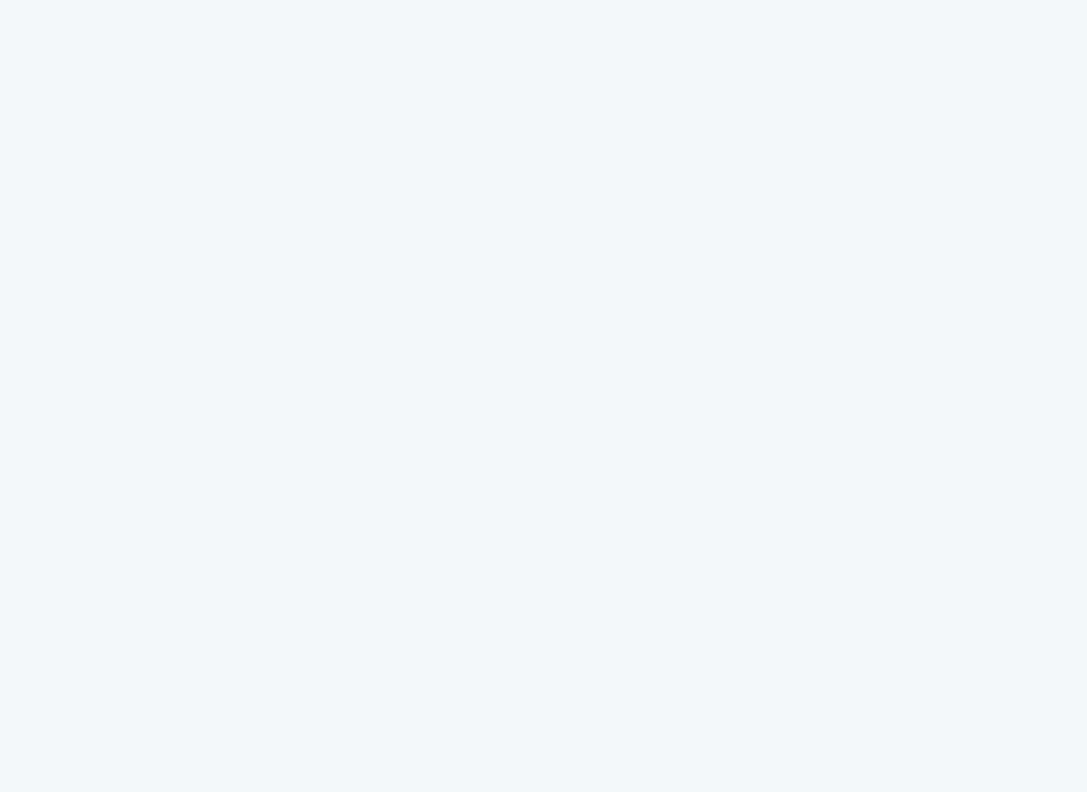
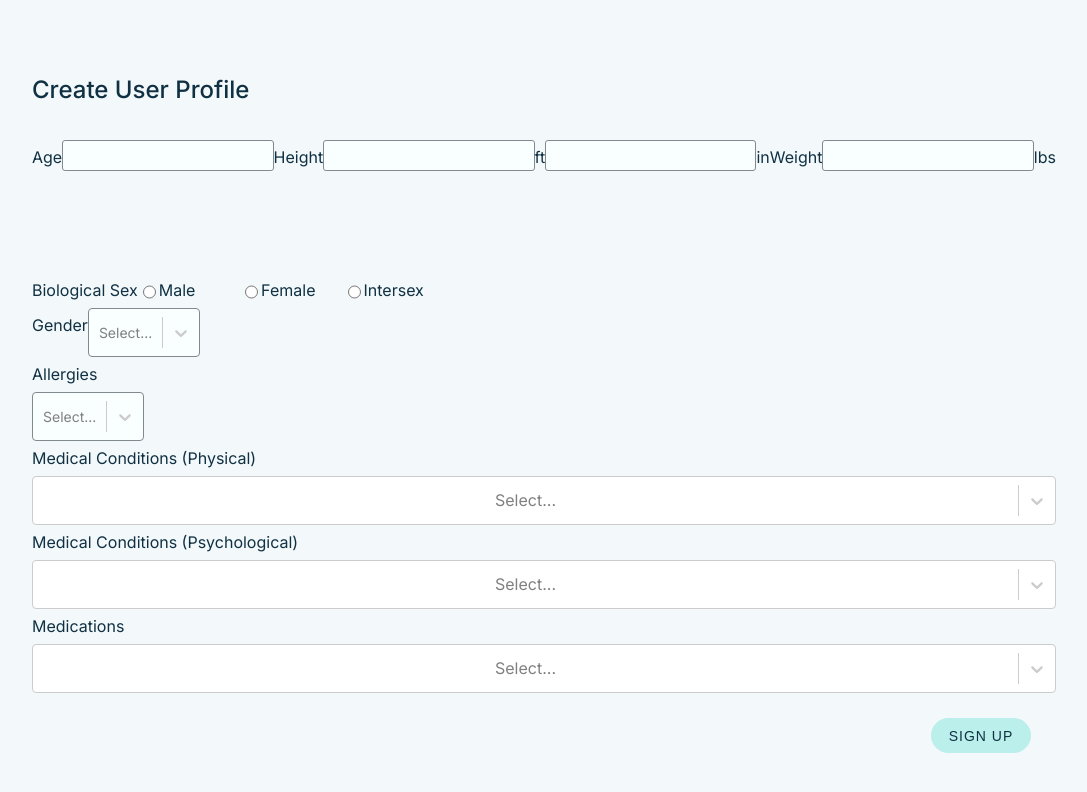
Before and after one commit to yuchenfany/research_match, a React (Create React App) app in the folder research-app/: page /participant-profile in a window 1280 px wide. Before the commit this address had no page. Shown: the top 792 px of the page, without its empty margins (96-1183 px from the left). Built offline with nearby package versions, Linux system fonts and the light colour scheme.

Commit message:
renamed Home and Profile, edited routes

```diff
--- a/research-app/src/App.js
+++ b/research-app/src/App.js
@@ -6,9 +6,10 @@ import {
 } from 'react-router-dom';
 import React, { useState } from 'react';
 import Login from './components/Login';
-import Home from './components/Home';
+import ParticipantHome from './components/ParticipantHome';
 import Create from './components/Create';
-import Profile from './components/Profile';
+import ParticipantProfile from './components/ParticipantProfile';
+import ResearcherProfile from './components/ResearcherProfile';
 import Type from './components/Type';
 import Study from './components/Study';
 import Dashboard from './components/Dashboard';
@@ -27,12 +28,13 @@ function App() {
     <div className="App">
       <Routes>
         <Route exact path="/" element={<Login user={user} setUser={setUser} />} />
-        <Route exact path="/home" element={<Home user={user} setUser={setUser} setStudy={setStudy} />} />
+        <Route exact path="/participant-home" element={<ParticipantHome user={user} setUser={setUser} setStudy={setStudy} />} />
         <Route exact path="/study/:id" element={<Study study={study} setStudy={setStudy} user={user} setUser={setUser} />} />
         <Route exact path="/create" element={<Create user={user} setUser={setUser} />} />
         <Route exact path="/add-study" element={<AddStudy study={study} setStudy={setStudy} />} />
         <Route exact path="/type" element={<Type user={user} setUser={setUser} />} />
-        <Route exact path="/profile" element={<Profile user={user} setUser={setUser} />} />
+        <Route exact path="/participant-profile" element={<ParticipantProfile user={user} setUser={setUser} />} />
+        <Route exact path="/researcher-profile" element={<ResearcherProfile user={user} setUser={setUser} />} />
         <Route exact path="/dashboard" element={<Dashboard user={user} />} />
       </Routes>
     </div>
--- a/research-app/src/components/AddStudy.js
+++ b/research-app/src/components/AddStudy.js
@@ -199,7 +199,7 @@ function AddStudy({ study, setStudy }) {
   };
   async function handleSubmit(event) {
     if (await verify()) {
-      navigate('/home');
+      navigate('/participant-home');
     } else {
       event.preventDefault();
     }
--- a/research-app/src/components/Login.js
+++ b/research-app/src/components/Login.js
@@ -43,7 +43,7 @@ function Login({ user, setUser }) {
       setError({ message: 'User does not exist' });
       event.preventDefault();
     } else if (json.password === user.password) {
-      navigate('/home');
+      navigate('/participant-home');
     } else {
       console.log('INCORRECT PASSWORD');
       setError({ message: 'Incorrect password' });
--- a/research-app/src/components/Home.js
+++ b/research-app/src/components/ParticipantHome.js
@@ -4,7 +4,7 @@ import React, { useState, useEffect } from 'react';
 import '../assets/index.css';
 import { useNavigate } from 'react-router-dom';
 
-function Home({ user, setUser, setStudy }) { // add props user
+function ParticipantHome({ user, setUser, setStudy }) { // add props user
   const [enrolledStudies, setEnrolledStudies] = useState([]);
   const navigate = useNavigate();
 
@@ -94,4 +94,4 @@ function Home({ user, setUser, setStudy }) { // add props user
   );
 }
 
-export default Home;
+export default ParticipantHome;
--- a/research-app/src/components/Profile.js
+++ b/research-app/src/components/ParticipantProfile.js
@@ -5,7 +5,7 @@ import Select from 'react-select';
 import { useNavigate } from 'react-router-dom';
 import '../assets/index.css';
 
-function Profile({ user, setUser }) {
+function ParticipantProfile({ user, setUser }) {
   const navigate = useNavigate();
 
   const customStyles = {
@@ -300,7 +300,7 @@ function Profile({ user, setUser }) {
 
   async function handleSubmit(event) {
     if (await verify()) {
-      navigate('/home');
+      navigate('/participant-home');
     } else {
       event.preventDefault();
     }
@@ -309,7 +309,7 @@ function Profile({ user, setUser }) {
   return (
     <div className="Profile">
       <div className="profile-flex">
-        <div className="header-left"> Create Profile </div>
+        <div className="header-left"> Create User Profile </div>
         <div className="profile-row">
           <div>Age</div>
           <input
@@ -435,4 +435,4 @@ function Profile({ user, setUser }) {
   );
 }
 
-export default Profile;
+export default ParticipantProfile;
--- a/research-app/src/components/ResearcherProfile.js
+++ b/research-app/src/components/ResearcherProfile.js
@@ -0,0 +1,16 @@
+/* eslint-disable react/prop-types */
+/* eslint-disable react/jsx-filename-extension */
+import React from 'react';
+import '../assets/index.css';
+import { useNavigate } from 'react-router-dom';
+
+function ResearcherProfile({ user, setUser }) {
+  return (
+    <div className="ResearcherProfile">
+      <div className="header-left">Create Researcher Profile</div>
+
+    </div>
+  );
+}
+
+export default ResearcherProfile;
--- a/research-app/src/components/Type.js
+++ b/research-app/src/components/Type.js
@@ -10,9 +10,9 @@ function Type({ user, setUser }) {
   function goToProfile() {
     console.log('USER TYPE');
     console.log(user.type);
-    if (user.type === '0') {
+    if (user.type === 0) {
       navigate('/participant-profile');
-    } else if (user.type === '1') {
+    } else if (user.type === 1) {
       navigate('/researcher-profile');
     }
   }
```
